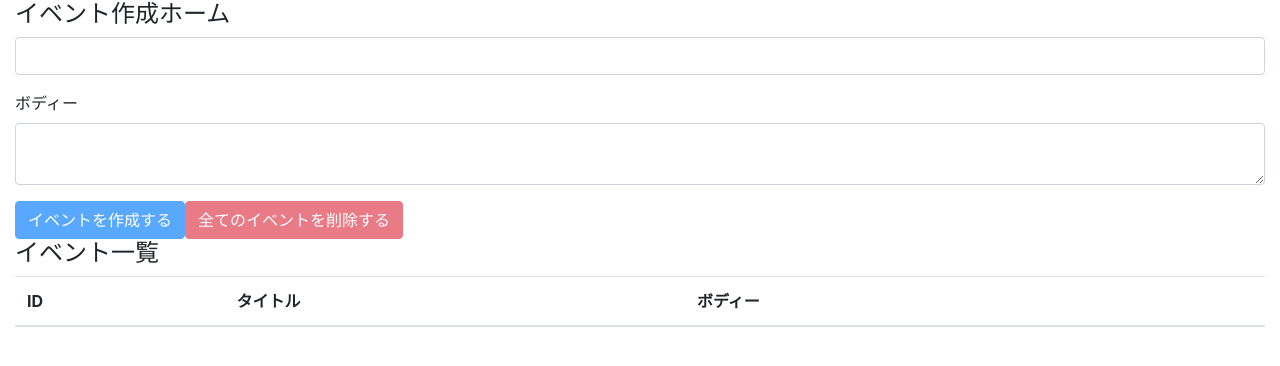
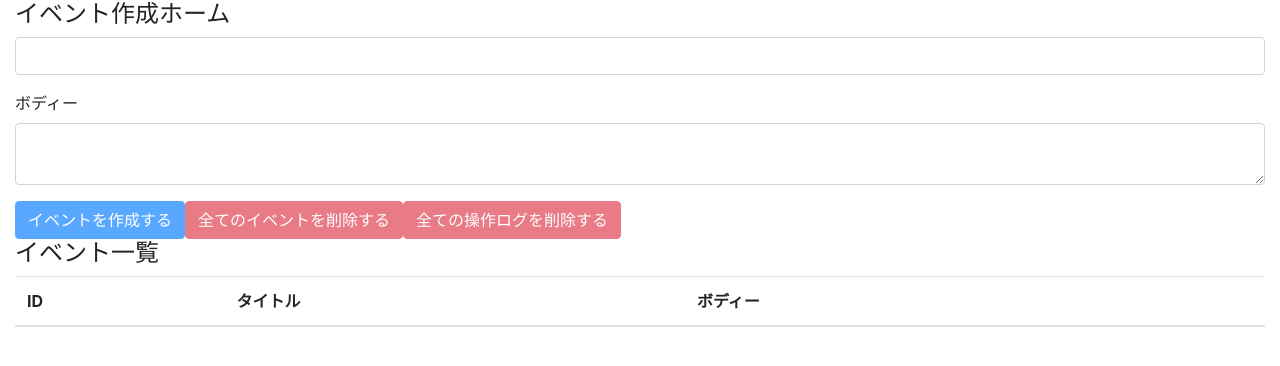
Before and after one commit to emp-temp/react-hooks-101, a React (Create React App) app: page / in a window 1280 px wide. Shown: the top 366 px of the page. Built offline with nearby package versions, Linux system fonts and the light colour scheme.

Commit message:
delete all operation logs

```diff
--- a/src/components/EventForm.js
+++ b/src/components/EventForm.js
@@ -1,5 +1,4 @@
 import React, { useContext, useState } from 'react'
-
 
 import {
   CREATE_EVENT,
@@ -50,7 +49,19 @@
   }
 
   const unCreatable = title === '' || body === ''
-  const unDeletable = state.events.length === 0
+  const unDeletableEvents = state.events.length === 0
+  const unDeletableLogs = state.operationLogs.length === 0
+
+  const deleteAllOperationLogs = e => {
+    e.preventDefault()
+    const result = window.confirm('全ての操作ログを削除していいですか？')
+
+    if (result) {
+      dispatch({
+        type: DELETE_ALL_OPERATION_LOGS,
+      })
+    }
+  }
 
   return (
     <>
@@ -64,7 +75,8 @@
           <textarea className="form-control" id="formEventBody" value={body} onChange={e => setBody(e.target.value)} />
         </div>
         <button className="btn btn-primary" onClick={addEvent} disabled={unCreatable}>イベントを作成する</button>
-        <button className="btn btn-danger" onClick={deleteAllEvents} disabled={unDeletable}>全てのイベントを削除する</button>
+        <button className="btn btn-danger" onClick={deleteAllEvents} disabled={unDeletableEvents}>全てのイベントを削除する</button>
+        <button className="btn btn-danger" onClick={deleteAllOperationLogs} disabled={unDeletableLogs}>全ての操作ログを削除する</button>
       </form>
 
     </>
```
